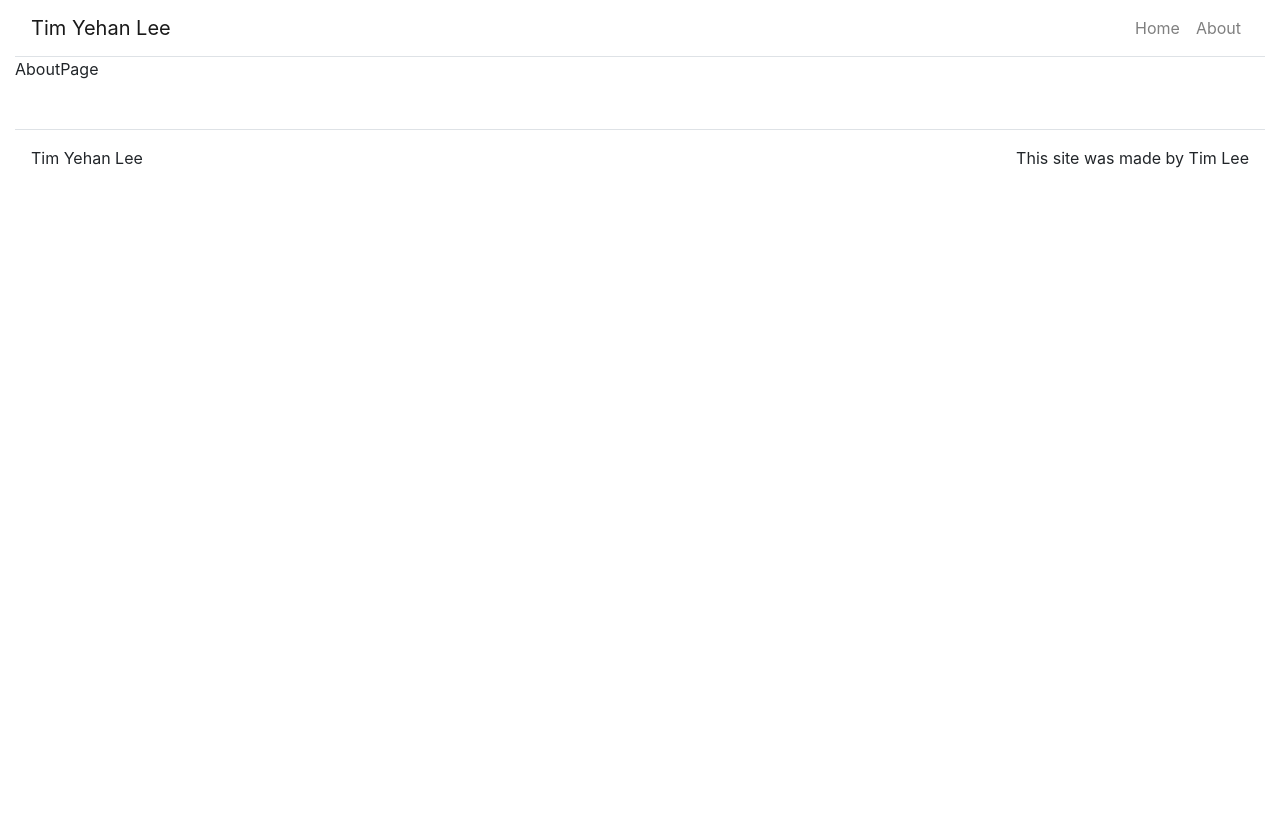
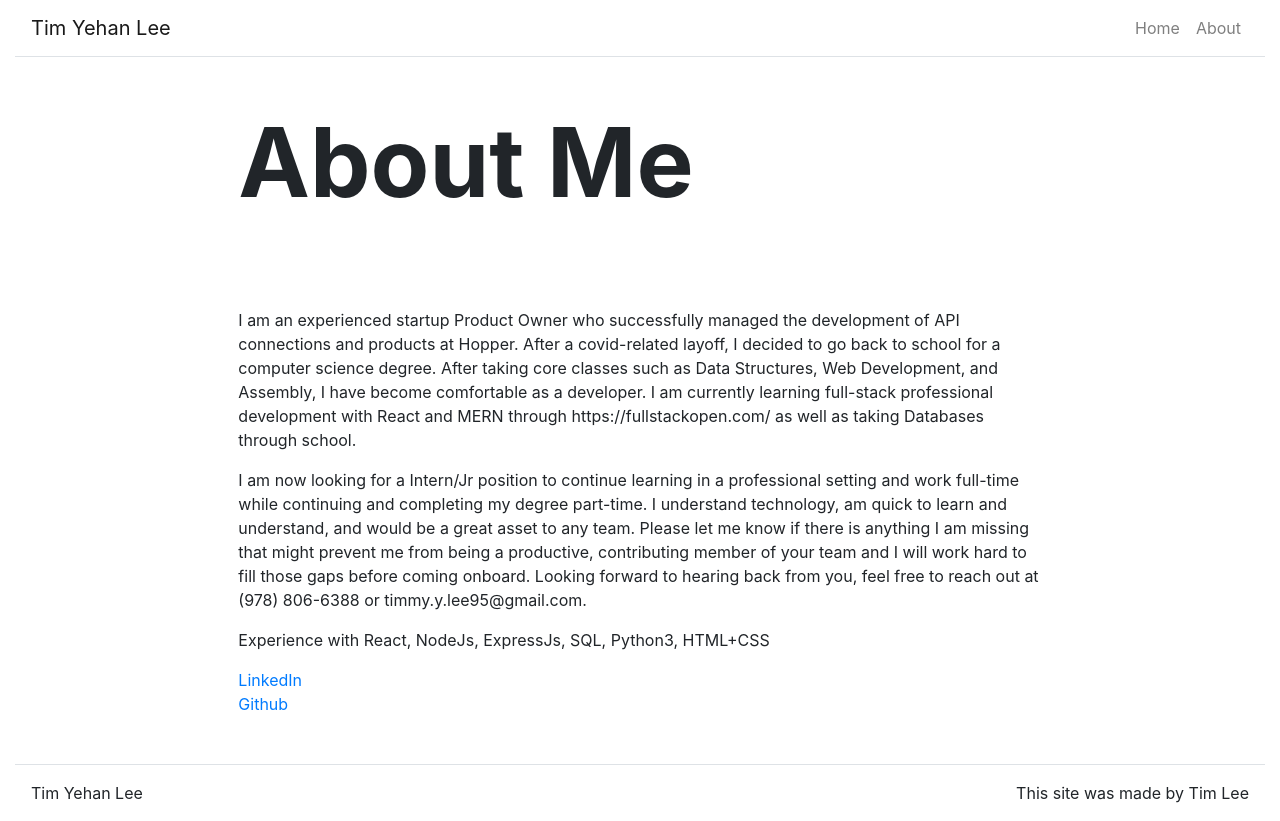
Before and after one commit to burneverything1/react-portfolio, a React (Create React App) app: page /about in a window 1280 px wide. Before the commit the page ends 800 px from the top, so only its background shows below. Built offline with nearby package versions, Linux system fonts and the light colour scheme.

Commit message:
Final 5/19

```diff
--- a/src/App.js
+++ b/src/App.js
@@ -1,8 +1,6 @@
 import React, { useState } from 'react';
 import { BrowserRouter as Router, Switch, Route, Link } from 'react-router-dom'
-import Container from 'react-bootstrap/Container'
-import Navbar from 'react-bootstrap/Navbar'
-import Nav from 'react-bootstrap/Nav'
+import { Container, Navbar, Nav } from 'react-bootstrap'
 
 import Footer from './components/Footer'
 import HomePage from './pages/HomePage'
@@ -16,8 +14,7 @@ const App = (props) => {
   ])
   const [ home, setHome ] = useState({
     title: 'Always Learning',
-    subTitle: 'Solving problems with Technology',
-    text: 'Checkout my projects below'
+    subTitle: 'Solving problems with Technology'
   })
   const [ about, setAbout ] = useState('About Me')
 
--- a/src/components/Carousel.js
+++ b/src/components/Carousel.js
@@ -1,6 +1,5 @@
 import React, { useState } from 'react'
-import Container from 'react-bootstrap/Container'
-import Row from 'react-bootstrap/Row'
+import { Container, Row } from 'react-bootstrap'
 
 import Card from '../components/Card'
 
--- /dev/null
+++ b/src/components/Content.js
@@ -0,0 +1,16 @@
+import React from 'react'
+import { Col, Container, Row } from 'react-bootstrap'
+
+const Content = (props) => {
+    return (
+        <Container fluid={true}>
+            <Row className='justify-content-center'>
+                <Col md={8}>
+                    {props.children}
+                </Col>
+            </Row>
+        </Container>
+    )
+}
+
+export default Content
--- a/src/components/Footer.js
+++ b/src/components/Footer.js
@@ -1,7 +1,5 @@
 import React from 'react'
-import Container from 'react-bootstrap/Container'
-import Row from 'react-bootstrap/Row'
-import Col from 'react-bootstrap/Col'
+import { Col, Container, Row } from 'react-bootstrap'
 
 const Footer = () => {
     return(
--- a/src/components/Hero.js
+++ b/src/components/Hero.js
@@ -1,8 +1,5 @@
 import React from 'react'
-import Jumbotron from 'react-bootstrap/Jumbotron'
-import Container from 'react-bootstrap/Container'
-import Row from 'react-bootstrap/Row'
-import Col from 'react-bootstrap/Col'
+import { Jumbotron, Col, Container, Row } from 'react-bootstrap'
 
 const Hero = (props) => {
     return (
@@ -11,8 +8,7 @@ const Hero = (props) => {
                 <Row className='justify-content-center py-5'>
                     <Col md={8} sm={12}>
                         { props.title && <h1 className='display-1 font-weight-bolder'>{props.title}</h1>}
-                        { props.subTitle && <h3 classname='display-3 font-weight-light'>{props.subTitle}</h3>}
-                        { props.text && <h3 className='lead font-weight-light'>{props.text}</h3>}
+                        { props.subTitle && <h3 className='display-3 font-weight-light'>{props.subTitle}</h3>}
                     </Col>
                 </Row>
             </Container>
--- a/src/pages/AboutPage.js
+++ b/src/pages/AboutPage.js
@@ -1,8 +1,21 @@
 import React from 'react'
+import Content from '../components/Content'
+import Hero from '../components/Hero'
 
 const AboutPage = (props) => {
     return(
-        <div>AboutPage</div>
+        <div>
+            <Hero title={props.title} />
+
+            <Content>
+                <p>I am an experienced startup Product Owner who successfully managed the development of API connections and products at Hopper. After a covid-related layoff, I decided to go back to school for a computer science degree. After taking core classes such as Data Structures, Web Development, and Assembly,  I have become comfortable as a developer. I am currently learning full-stack professional development with React and MERN through https://fullstackopen.com/ as well as taking Databases through school.</p>
+                <p>I am now looking for a Intern/Jr position to continue learning in a professional setting and work full-time while continuing and completing my degree part-time. I understand technology, am quick to learn and understand, and would be a great asset to any team. Please let me know if there is anything I am missing that might prevent me from being a productive, contributing member of your team and I will work hard to fill those gaps before coming onboard. Looking forward to hearing back from you, feel free to reach out at (978) 806-6388 or timmy.y.lee95@gmail.com.</p>
+                <p>Experience with React, NodeJs, ExpressJs, SQL, Python3, HTML+CSS</p>
+                <a href="https://www.linkedin.com/in/timothy-yehan-lee-cspo-033755129/">LinkedIn</a>
+                <br></br>
+                <a href="https://github.com/burneverything1">Github</a>
+            </Content>
+        </div>
     )
 }
 
--- a/src/pages/HomePage.js
+++ b/src/pages/HomePage.js
@@ -5,7 +5,7 @@ import Carousel from '../components/Carousel'
 const HomePage = (props) => {
     return(
         <div>
-            <Hero title={props.title} subTitle={props.subTitle} text={props.text}/>
+            <Hero title={props.title} subTitle={props.subTitle}/>
             <Carousel/>
         </div>
     )
```
